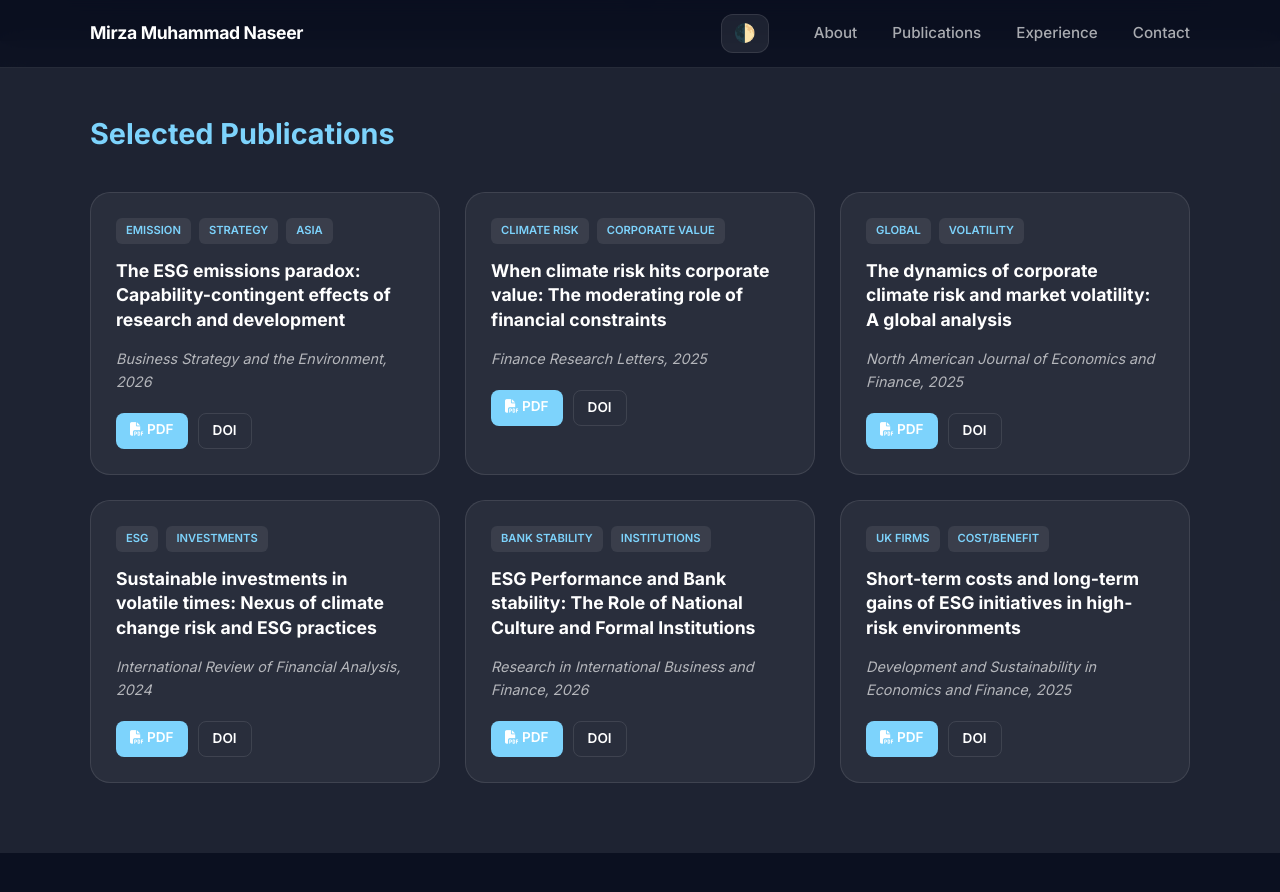
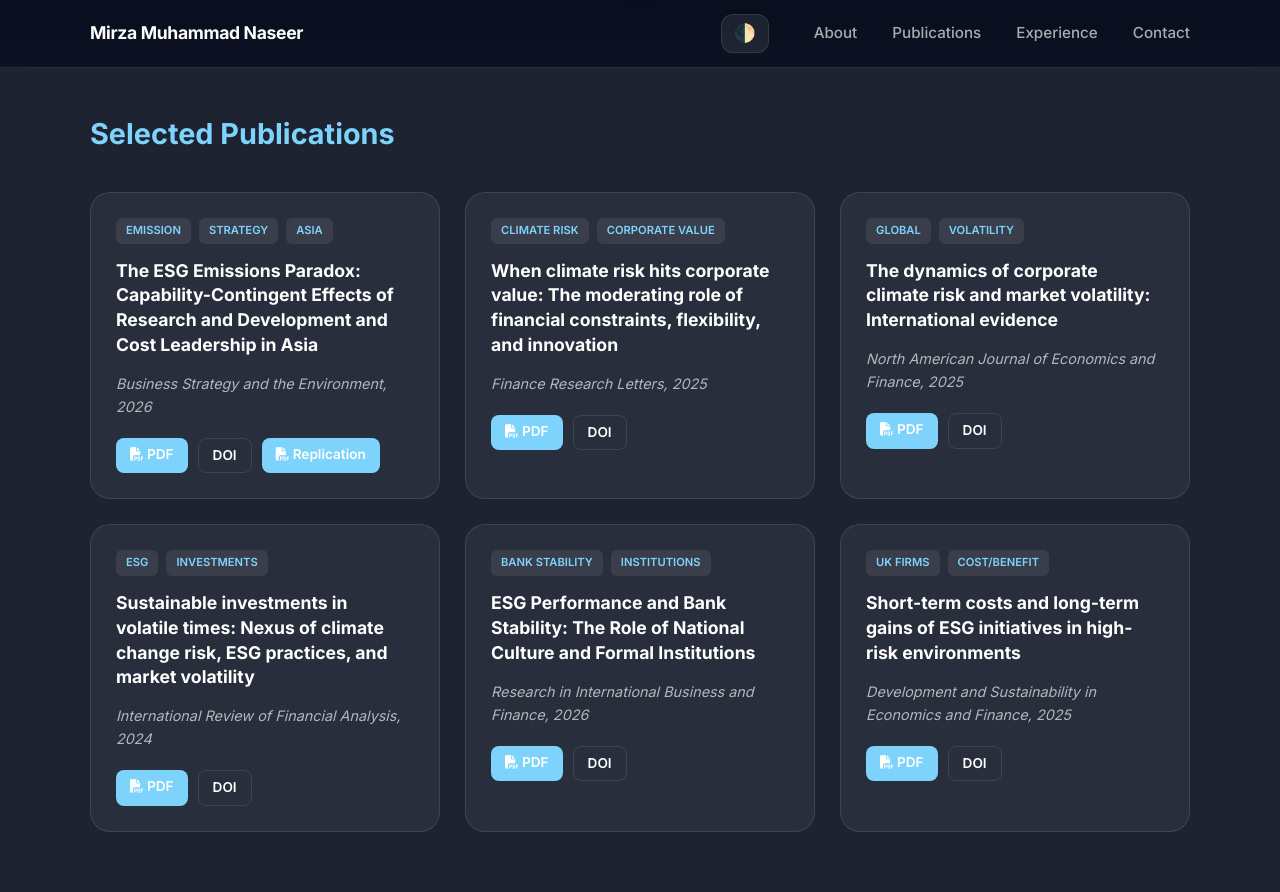
Before and after one commit to mmnaseer/mmnaseer.github.io, a Jekyll site: the page index.html, which Jekyll copies as it is, in a window 1280 px wide and 900 px high, scrolled down 1178 px. Shown: the top 892 px of the window. Built offline with Jekyll 4.4.1, drawn with Linux system fonts in a browser that asks for light colours; a style sheet for code colours, icons or effects is not loaded.

Commit message:
Update index.html

```diff
--- a/index.html
+++ b/index.html
@@ -127,11 +127,12 @@
           <article class="pub-card">
             <div class="pub-content">
               <div class="pub-tags"><span class="tag">Emission</span><span class="tag">Strategy</span><span class="tag">Asia</span></div>
-              <h3 class="pub-title">The ESG emissions paradox: Capability-contingent effects of research and development</h3>
+              <h3 class="pub-title">The ESG Emissions Paradox: Capability-Contingent Effects of Research and Development and Cost Leadership in Asia</h3>
               <p class="pub-journal">Business Strategy and the Environment, 2026</p>
               <div class="pub-actions">
                 <a href="papers/bse.pdf" class="btn-sm"><i class="fas fa-file-pdf"></i> PDF</a>
                 <a href="https://doi.org/10.1002/bse.70362" class="btn-sm outline">DOI</a>
+                <a href="papers/R_BSE.zip" class="btn-sm"><i class="fas fa-file-pdf"></i> Replication</a>
               </div>
             </div>
           </article>
@@ -139,7 +140,7 @@
           <article class="pub-card">
             <div class="pub-content">
               <div class="pub-tags"><span class="tag">Climate Risk</span><span class="tag">Corporate Value</span></div>
-              <h3 class="pub-title">When climate risk hits corporate value: The moderating role of financial constraints</h3>
+              <h3 class="pub-title">When climate risk hits corporate value: The moderating role of financial constraints, flexibility, and innovation</h3>
               <p class="pub-journal">Finance Research Letters, 2025</p>
               <div class="pub-actions">
                 <a href="papers/FRL.pdf" class="btn-sm"><i class="fas fa-file-pdf"></i> PDF</a>
@@ -151,7 +152,7 @@
           <article class="pub-card">
             <div class="pub-content">
               <div class="pub-tags"><span class="tag">Global</span><span class="tag">Volatility</span></div>
-              <h3 class="pub-title">The dynamics of corporate climate risk and market volatility: A global analysis</h3>
+              <h3 class="pub-title">The dynamics of corporate climate risk and market volatility: International evidence</h3>
               <p class="pub-journal">North American Journal of Economics and Finance, 2025</p>
               <div class="pub-actions">
                 <a href="papers/NAJEF.pdf" class="btn-sm"><i class="fas fa-file-pdf"></i> PDF</a>
@@ -163,7 +164,7 @@
           <article class="pub-card">
             <div class="pub-content">
               <div class="pub-tags"><span class="tag">ESG</span><span class="tag">Investments</span></div>
-              <h3 class="pub-title">Sustainable investments in volatile times: Nexus of climate change risk and ESG practices</h3>
+              <h3 class="pub-title">Sustainable investments in volatile times: Nexus of climate change risk, ESG practices, and market volatility</h3>
               <p class="pub-journal">International Review of Financial Analysis, 2024</p>
               <div class="pub-actions">
                 <a href="papers/IRFA.pdf" class="btn-sm"><i class="fas fa-file-pdf"></i> PDF</a>
@@ -175,7 +176,7 @@
            <article class="pub-card">
             <div class="pub-content">
               <div class="pub-tags"><span class="tag">Bank Stability</span><span class="tag">Institutions</span></div>
-              <h3 class="pub-title">ESG Performance and Bank stability: The Role of National Culture and Formal Institutions</h3>
+              <h3 class="pub-title">ESG Performance and Bank Stability: The Role of National Culture and Formal Institutions</h3>
               <p class="pub-journal">Research in International Business and Finance, 2026</p>
               <div class="pub-actions">
                 <a href="papers/RIBAF2.pdf" class="btn-sm"><i class="fas fa-file-pdf"></i> PDF</a>
```
